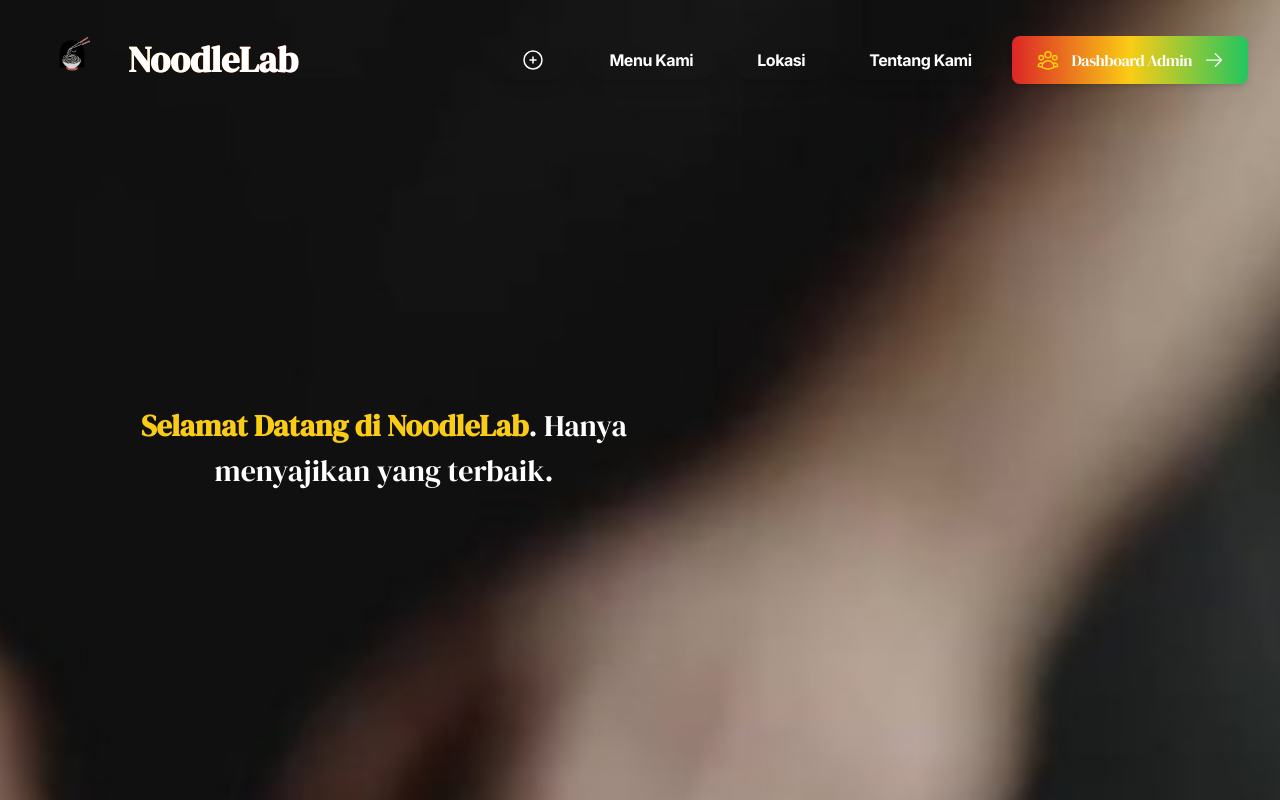
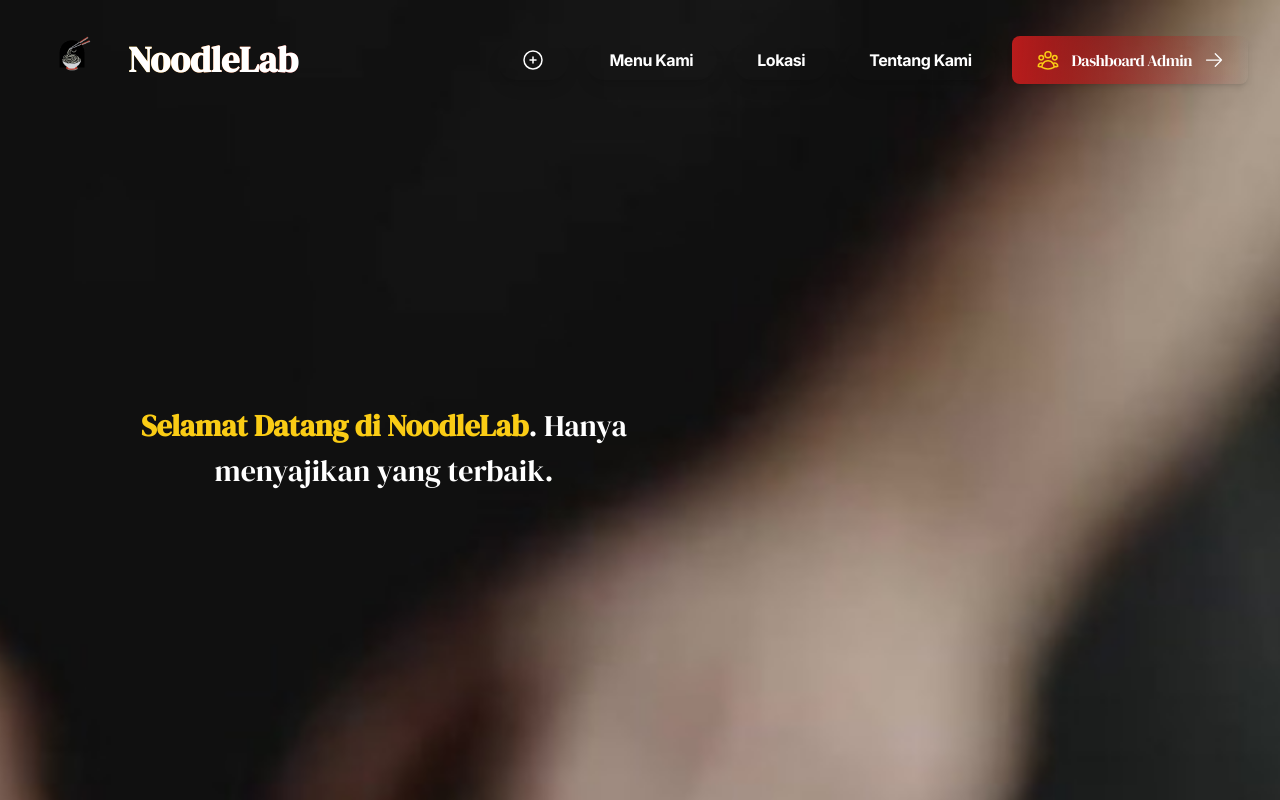
Before and after one commit to TimotiusDana/ProyekUAS_14_Restoran_A, a Next.js app: page / in a window 1280 px wide. Both pictures are taken after a click on the button 1212 px from the left and 60 px from the top of the page. Shown: the top 800 px of the page. Built offline with nearby package versions, Linux system fonts and the light colour scheme; a web font is replaced by a local one.

Commit message:
warna hover page

```diff
--- a/app/page.tsx
+++ b/app/page.tsx
@@ -73,7 +73,7 @@ export default function Page() {
                     </Link>
                     <Link
                       href="/dashboard"
-                      className={`${dm.className} flex items-center gap-3 rounded-lg bg-gradient-to-r from-red-600 via-yellow-400 to-green-500 px-4 py-2 text-sm font-medium text-white shadow-md transition-transform duration-300 hover:scale-105 hover:from-gray-700 hover:via-gray-500 hover:to-gray-700 md:px-6 md:py-3 md:text-base`}
+                      className={`${dm.className} flex items-center gap-3 rounded-lg bg-gradient-to-r from-red-700 via-  px-4 py-2 text-sm font-medium text-white shadow-md transition-transform duration-300 hover:scale-105 hover:from-gray-700 hover:via-gray-500 hover:to-gray-700 md:px-6 md:py-3 md:text-base`}
                     >
                       <UserGroupIcon className="w-5 h-5 md:w-6 md:h-6 text-yellow-400" />
                       <span>Dashboard Admin</span>
```
